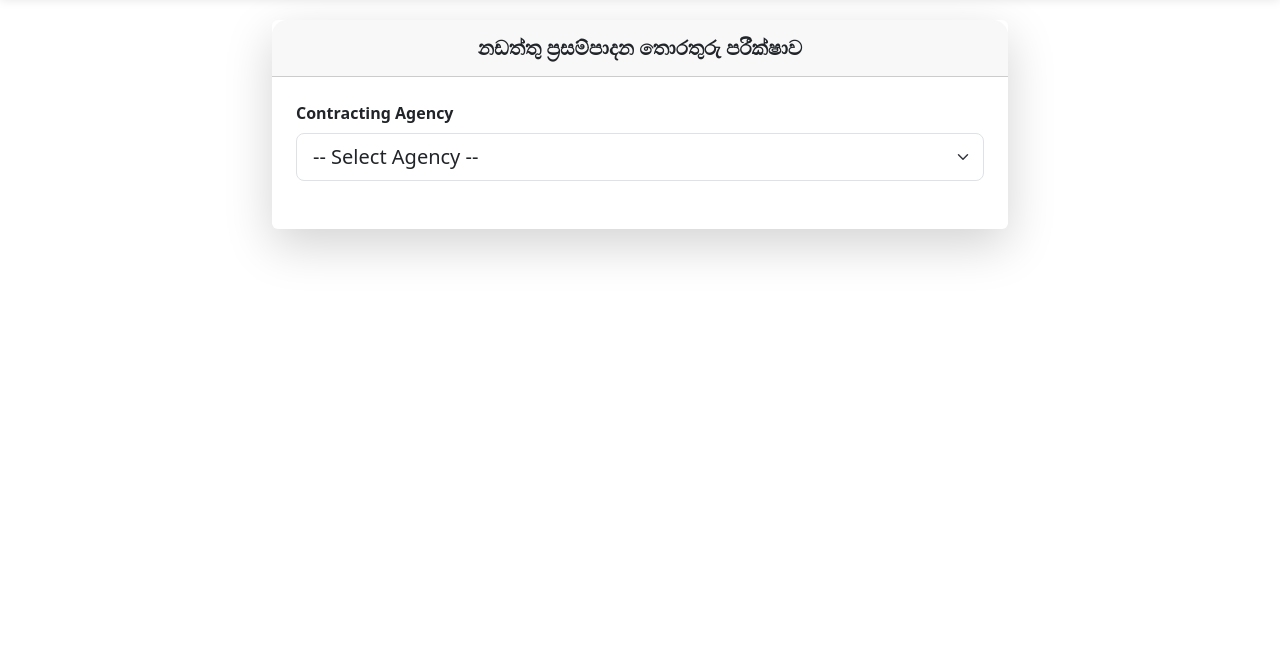
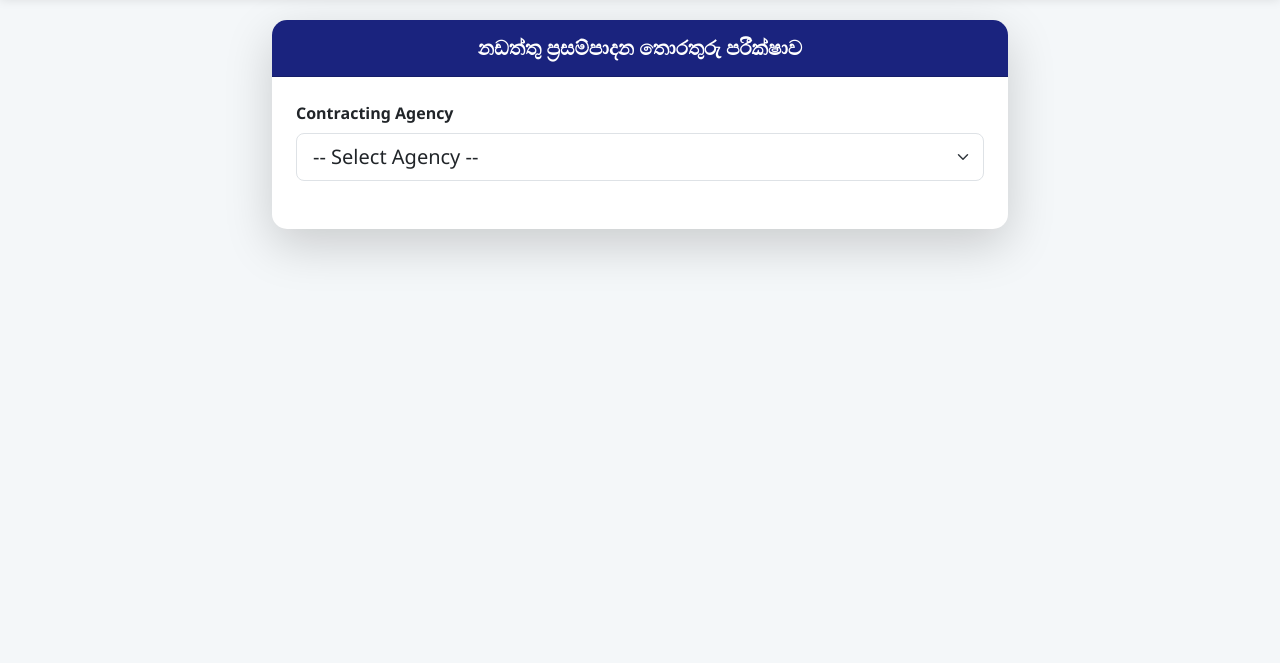
Before and after one commit to kumudu1996/Procument, a website built with Vite: page index.html in a window 1280 px wide. Shown: the part 137-800 px from the top of the page. Built offline with nearby package versions, Linux system fonts and the light colour scheme.

Commit message:
Update index.html

```diff
--- a/index.html
+++ b/index.html
@@ -1,15 +1,4 @@
 <!DOCTYPE html>
-<html lang="si">
-<head>
-  <meta charset="UTF-8" />
-  <meta name="viewport" content="width=device-width, initial-scale=1.0" />
-  <title>ZEO Wilgamuwa | Procurement Calculator</title>
-  <link href="https://cdn.jsdelivr.net/npm/bootstrap@5.3.0/dist/css/bootstrap.min.css" rel="stylesheet">
-  <link rel="stylesheet" href="./style.css">
-</head>
-<body>
-
-  <!DOCTYPE html>
 <html lang="si">
 <head>
   <meta charset="UTF-8" />
```
